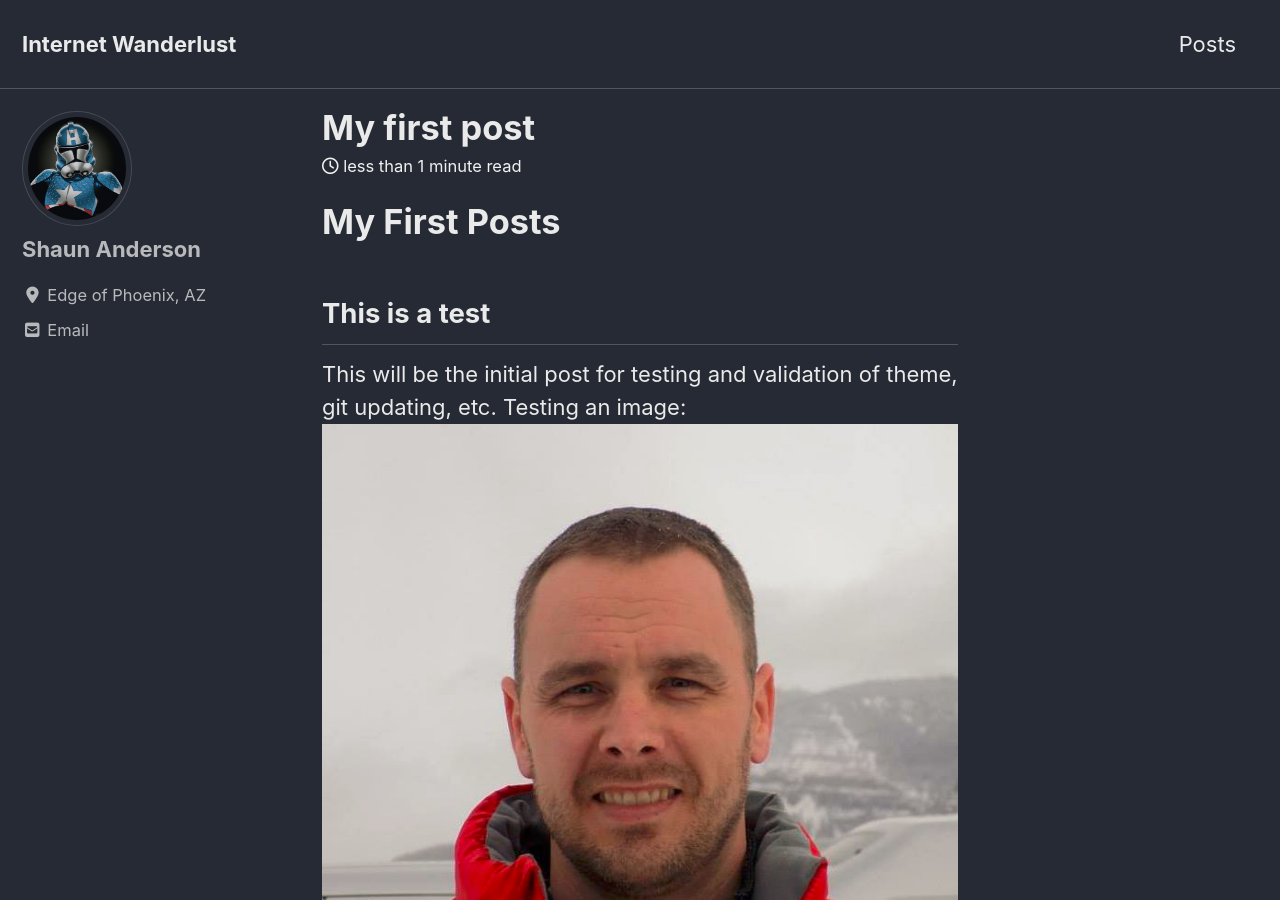
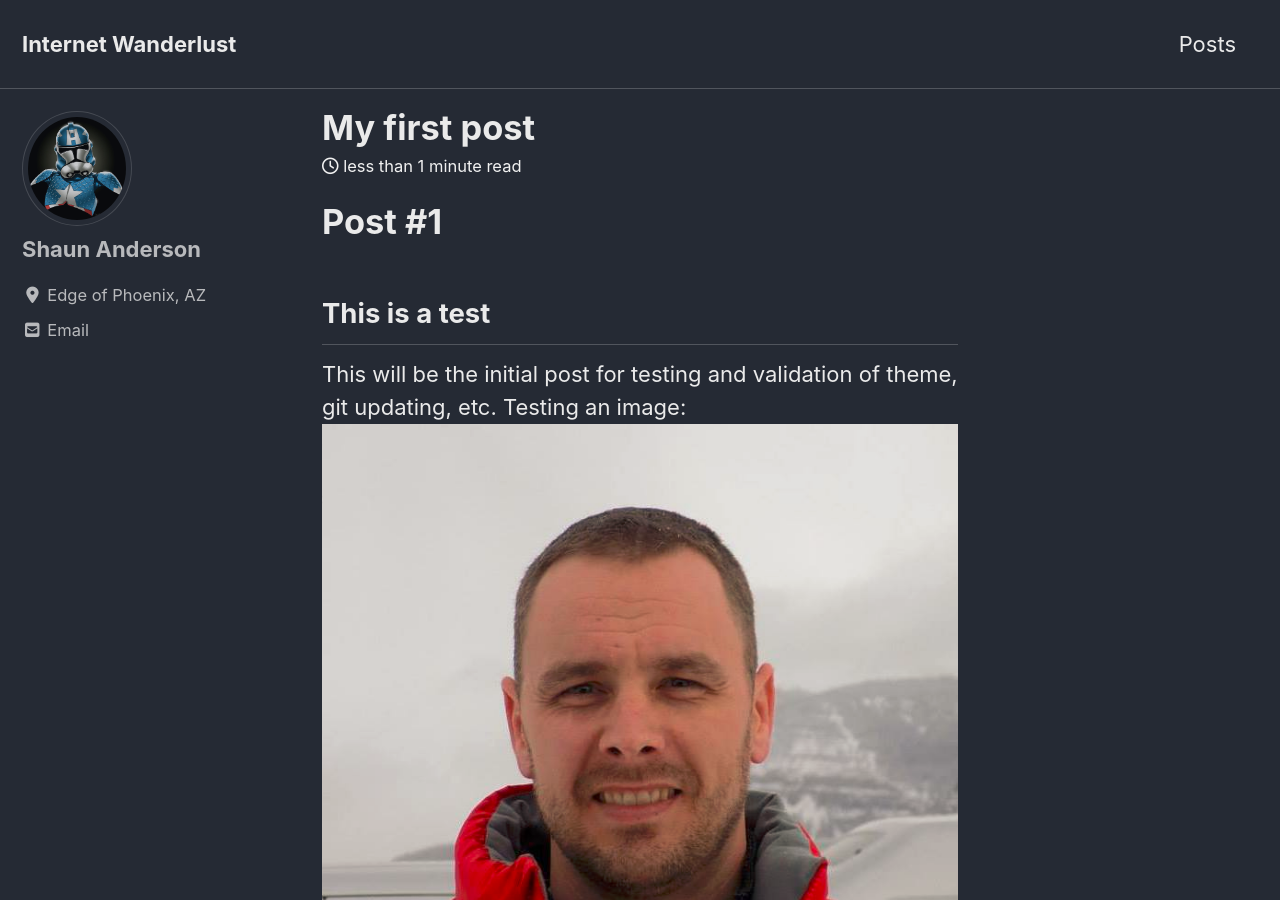
Before and after one commit to ShaunAndersonAZ/ShaunAndersonAZ.github.io, a Jekyll site: the page built from _posts/2020-01-07-My First Post.md, in a window 1280 px wide and 900 px high. Built offline with Jekyll 4.4.1, drawn with Linux system fonts in a browser that asks for light colours; cached includes are drawn as plain includes; nearby versions of some CDN libraries.

Commit message:
Update 2020-01-07-My First Post.md

```diff
--- a/_posts/2020-01-07-My First Post.md
+++ b/_posts/2020-01-07-My First Post.md
@@ -14,7 +14,7 @@ published: true
 ---
 
 
-# My First Posts
+# Post #1
 ## This is a test
 
 
```
